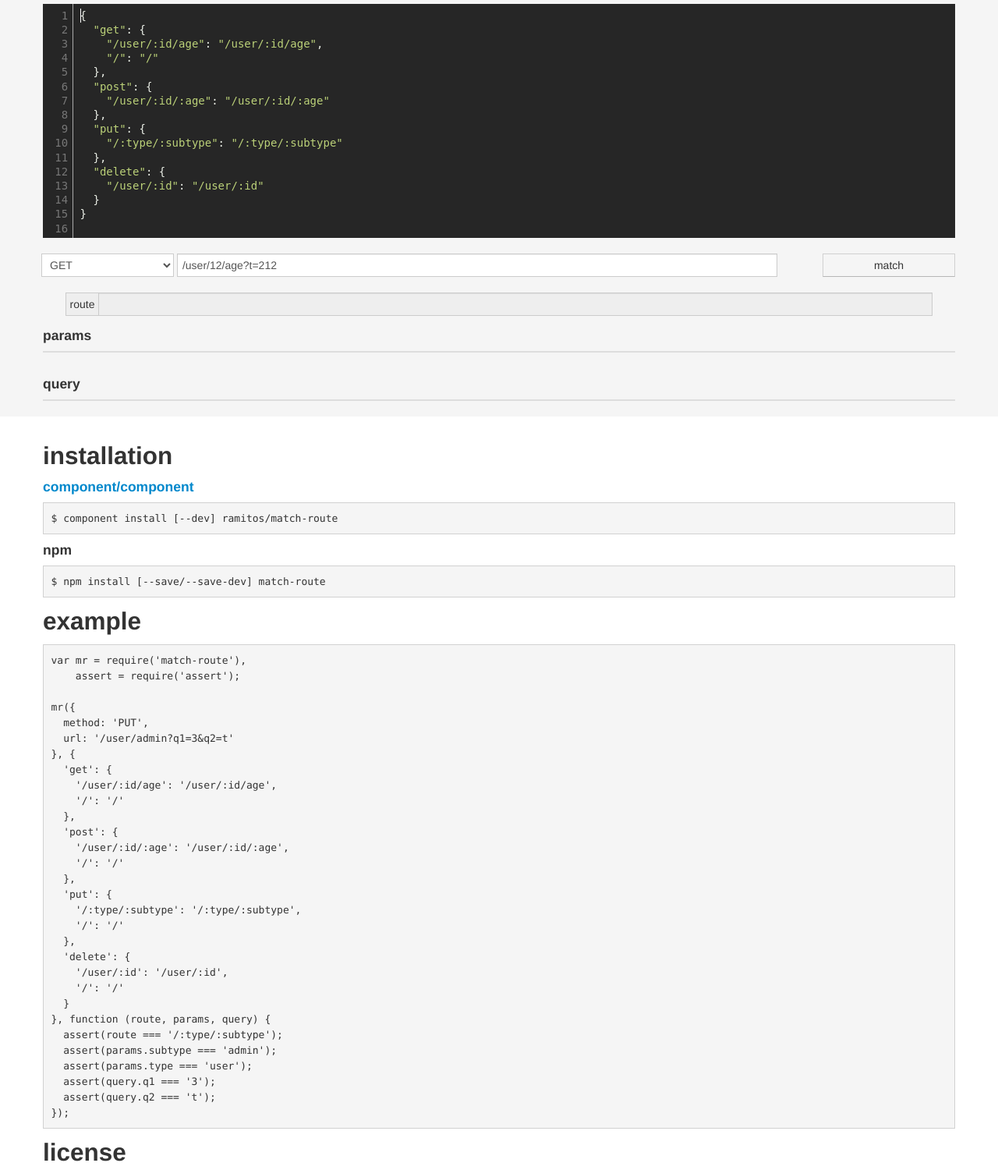
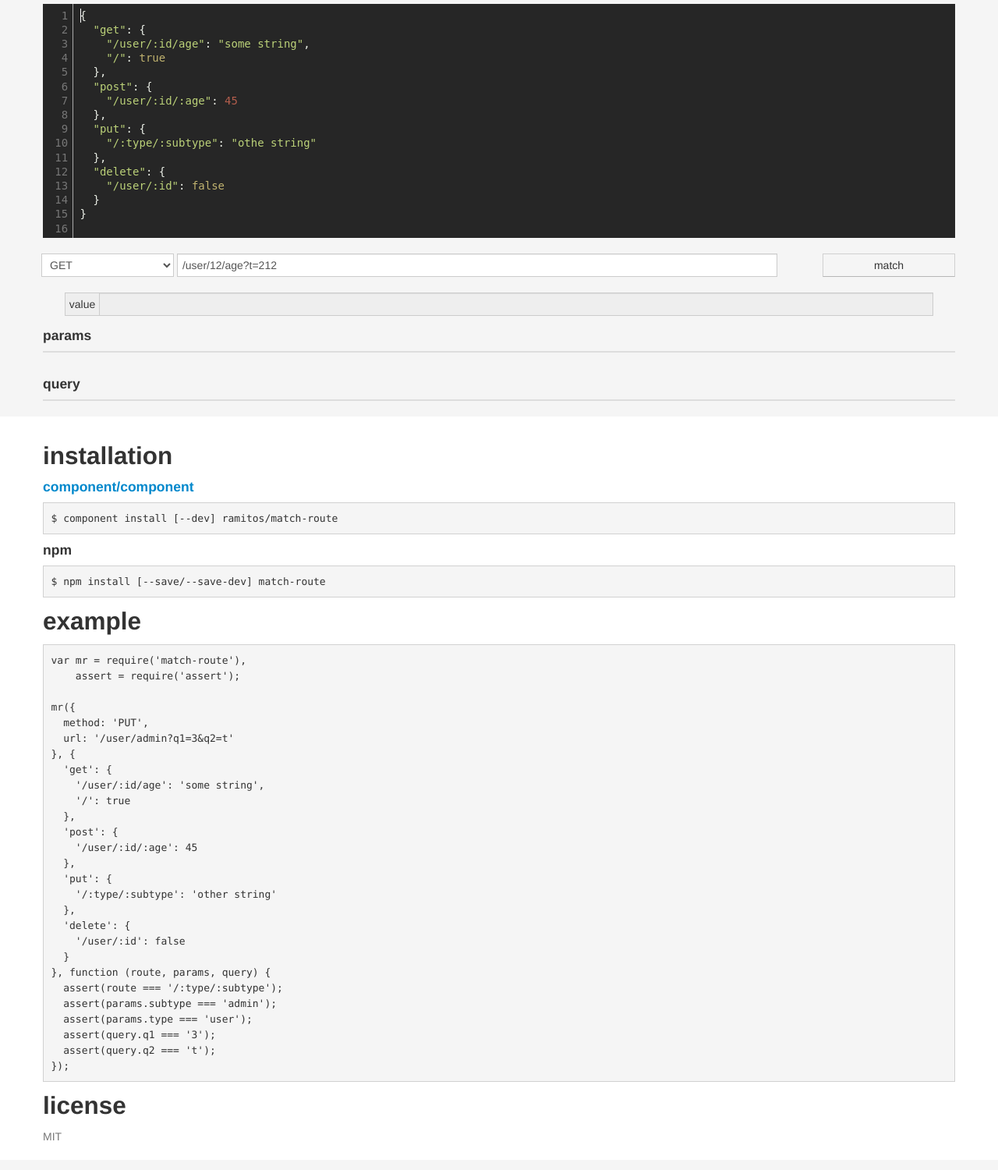
Before and after one commit to ramitos/match-route, a plain HTML site: page index.html in a window 1280 px wide. Shown: the part 319-1819 px from the top of the page at 78% size. Drawn offline with Linux system fonts and the light colour scheme.

Commit message:
route -> value

```diff
--- a/index.html
+++ b/index.html
@@ -25,17 +25,17 @@
         <textarea id='editor' class='span12'>
 {
   "get": {
-    "/user/:id/age": "/user/:id/age",
-    "/": "/"
+    "/user/:id/age": "some string",
+    "/": true
   },
   "post": {
-    "/user/:id/:age": "/user/:id/:age"
+    "/user/:id/:age": 45
   },
   "put": {
-    "/:type/:subtype": "/:type/:subtype"
+    "/:type/:subtype": "othe string"
   },
   "delete": {
-    "/user/:id": "/user/:id"
+    "/user/:id": false
   }
 }
         </textarea>
@@ -57,8 +57,8 @@
         </form>
         <div class='results'>
           <div class='input-prepend'>
-            <span class='add-on'>route</span>
-            <input type='text' class='input span11' id='route' disabled>
+            <span class='add-on'>value</span>
+            <input type='text' class='input span11' id='value' disabled>
           </div>
           <h4>params</h4>
           <table class='table table-bordered'>
@@ -89,20 +89,17 @@ mr({
   url: '/user/admin?q1=3&q2=t'
 }, {
   'get': {
-    '/user/:id/age': '/user/:id/age',
-    '/': '/'
+    '/user/:id/age': 'some string',
+    '/': true
   },
   'post': {
-    '/user/:id/:age': '/user/:id/:age',
-    '/': '/'
+    '/user/:id/:age': 45
   },
   'put': {
-    '/:type/:subtype': '/:type/:subtype',
-    '/': '/'
+    '/:type/:subtype': 'other string'
   },
   'delete': {
-    '/user/:id': '/user/:id',
-    '/': '/'
+    '/user/:id': false
   }
 }, function (route, params, query) {
   assert(route === '/:type/:subtype');
--- a/js/script.js
+++ b/js/script.js
@@ -24,10 +24,10 @@ document.getElementById('match').addEventListener('click', function (e) {
   mr({
     method: method,
     url: url
-  }, routes, function (route, params, query) {
+  }, routes, function (value, params, query) {
     document.getElementById('params').innerHTML = '';
     document.getElementById('query').innerHTML = '';
-    document.getElementById('route').value = route;
+    document.getElementById('value').value = value;
     Object.keys(params).forEach(function (param) {
       var tr = document.createElement('tr');
       tr.innerHTML = "<td>" + param + "</td><td>" + params[param] + "</td>";
@@ -46,11 +46,3 @@ document.getElementById('invalidroutesclose').addEventListener('click', function
   e.preventDefault();
   document.getElementById('invalidroutes').classList.toggle('hidden');
 });
-
-
-// <tr>
-//   <td rowspan="2">1</td>
-//   <td>Mark</td>
-//   <td>Otto</td>
-//   <td>@mdo</td>
-// </tr>
```
